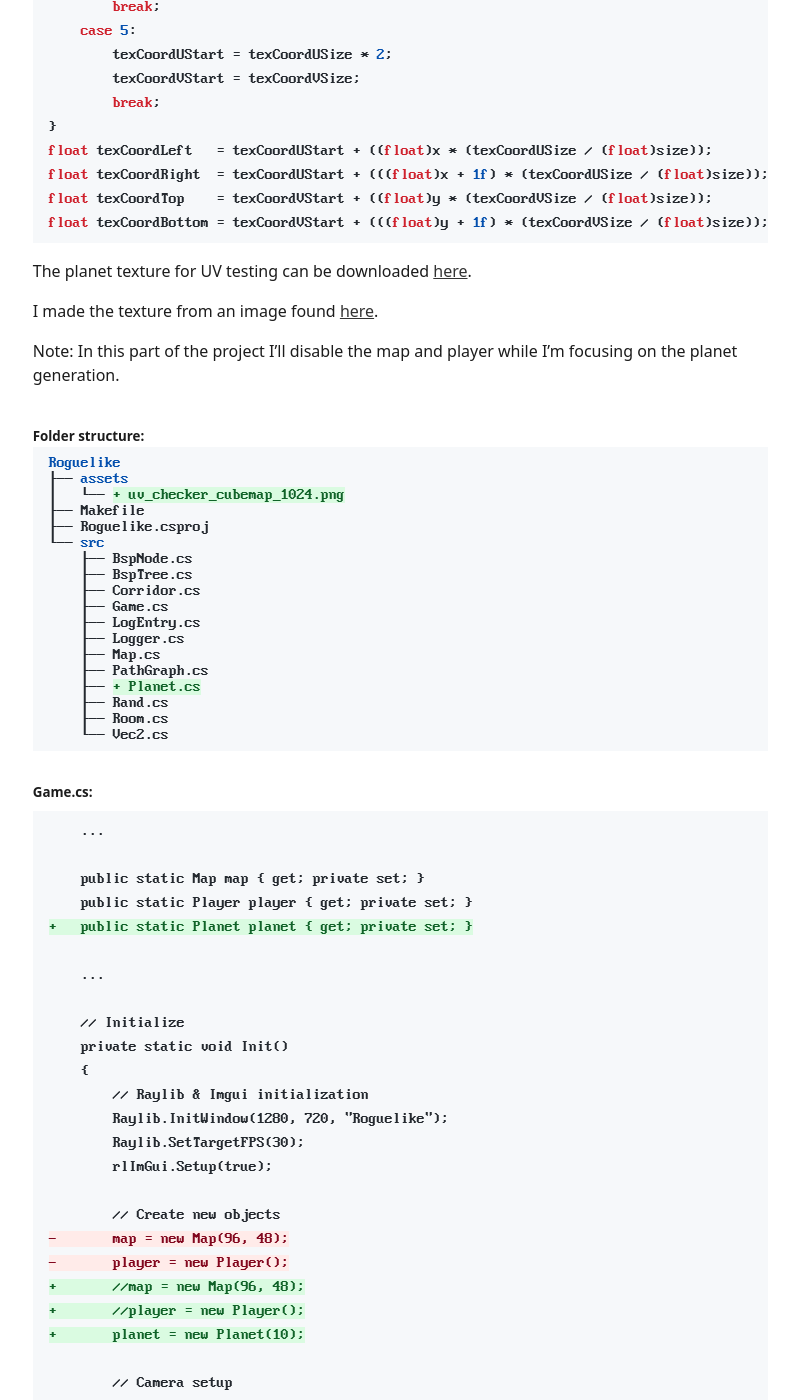
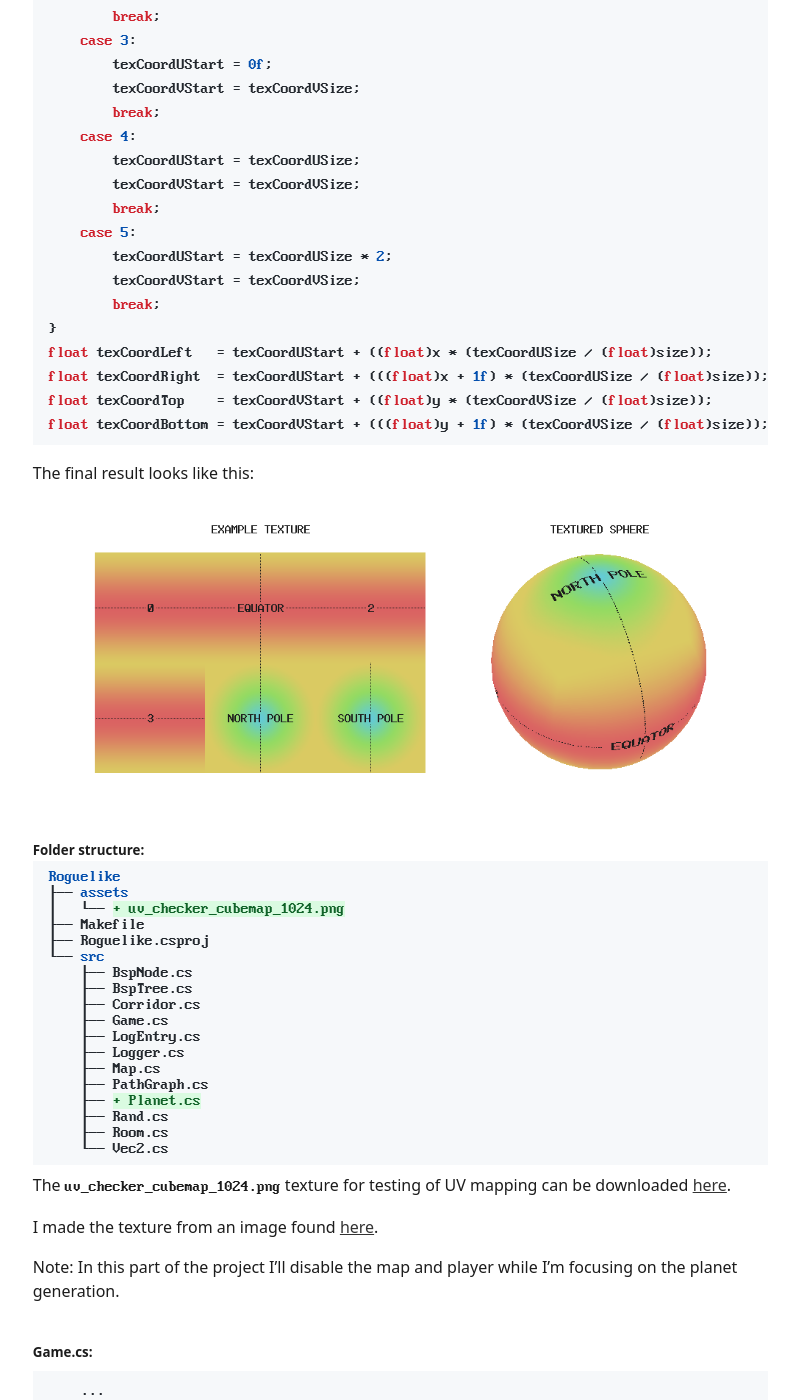
Before and after one commit to casper-borretzen/casper-borretzen.github.io, a Jekyll site: the page built from _posts/2024-06-10-roguelike-devlog8.md, in a window 1280 px wide and 1400 px high, scrolled down 5073 px. Shown: the whole window, without its empty margins (320-1117 px from the left). Built offline with Jekyll 4.4.1, drawn with Linux system fonts in a browser that asks for light colours; some of the changed text lies outside the part shown.

Commit message:
devlog 8 edit

````diff
--- a/_posts/2024-06-10-roguelike-devlog8.md
+++ b/_posts/2024-06-10-roguelike-devlog8.md
@@ -77,9 +77,14 @@
 
 But the vertices will also need UV coordinates for texturing the mesh.
 
-Here's an illustration of the layout I'll use for the planet texture, with the big numbers being the cube face index:
 
-![devlog](/img/devlog8_uv.png){:target="_blank"}
+Here is an indexed illustration of the unfolded cube:
+
+![devlog](/img/devlog8_indexed_unfolded_cube.png){:target="_blank"}
+
+And here's an indexed illustration of the layout I'll use for the planet texture:
+
+![devlog](/img/devlog8_indexed_texture.png){:target="_blank"}
 
 Note: The V axis usually goes from bottom-to-top during UV mapping, but when using Raylib it seems to go from top-to-bottom by default, which in my opinion is preferable and much easier to work with.
 
@@ -123,14 +128,18 @@
 float texCoordBottom = texCoordVStart + (((float)y + 1f) * (texCoordVSize / (float)size));
 ```
 
-The planet texture for UV testing can be downloaded [here](/files/uv_checker_cubemap_1024.png){:target="_blank"}.
+The final result looks like this:
+
+![devlog](/img/devlog8_textured_sphere.png){:target="_blank"}
+
+{% include folder_tree.html root="Roguelike" content="assets|+uv_checker_cubemap_1024.png,Makefile,Roguelike.csproj,src|BspNode.cs|BspTree.cs|Corridor.cs|Game.cs|LogEntry.cs|Logger.cs|Map.cs|PathGraph.cs|+Planet.cs|Rand.cs|Room.cs|Vec2.cs" %}
+
+The `uv_checker_cubemap_1024.png` texture for testing of UV mapping can be downloaded [here](/files/uv_checker_cubemap_1024.png){:target="_blank"}.
 
 I made the texture from an image found [here](
 https://github.com/ThexXTURBOXx/UVCheckerMapGenerator){:target="_blank"}.
 
 Note: In this part of the project I'll disable the map and player while I'm focusing on the planet generation.
-
-{% include folder_tree.html root="Roguelike" content="assets|+uv_checker_cubemap_1024.png,Makefile,Roguelike.csproj,src|BspNode.cs|BspTree.cs|Corridor.cs|Game.cs|LogEntry.cs|Logger.cs|Map.cs|PathGraph.cs|+Planet.cs|Rand.cs|Room.cs|Vec2.cs" %}
 
 <div class="block-title">Game.cs:</div>
 
````
Also changed, not shown: _posts/2024-06-03-roguelike-devlog1.md (+1 -0 lines), img/devlog8_cube_sphere_formula.png, img/devlog8_indexed_texture.png (added), img/devlog8_indexed_unfolded_cube.png (added), img/devlog8_planet_texture.png (added), img/devlog8_textured_sphere.png (added), img/devlog8_uv.png (deleted).
